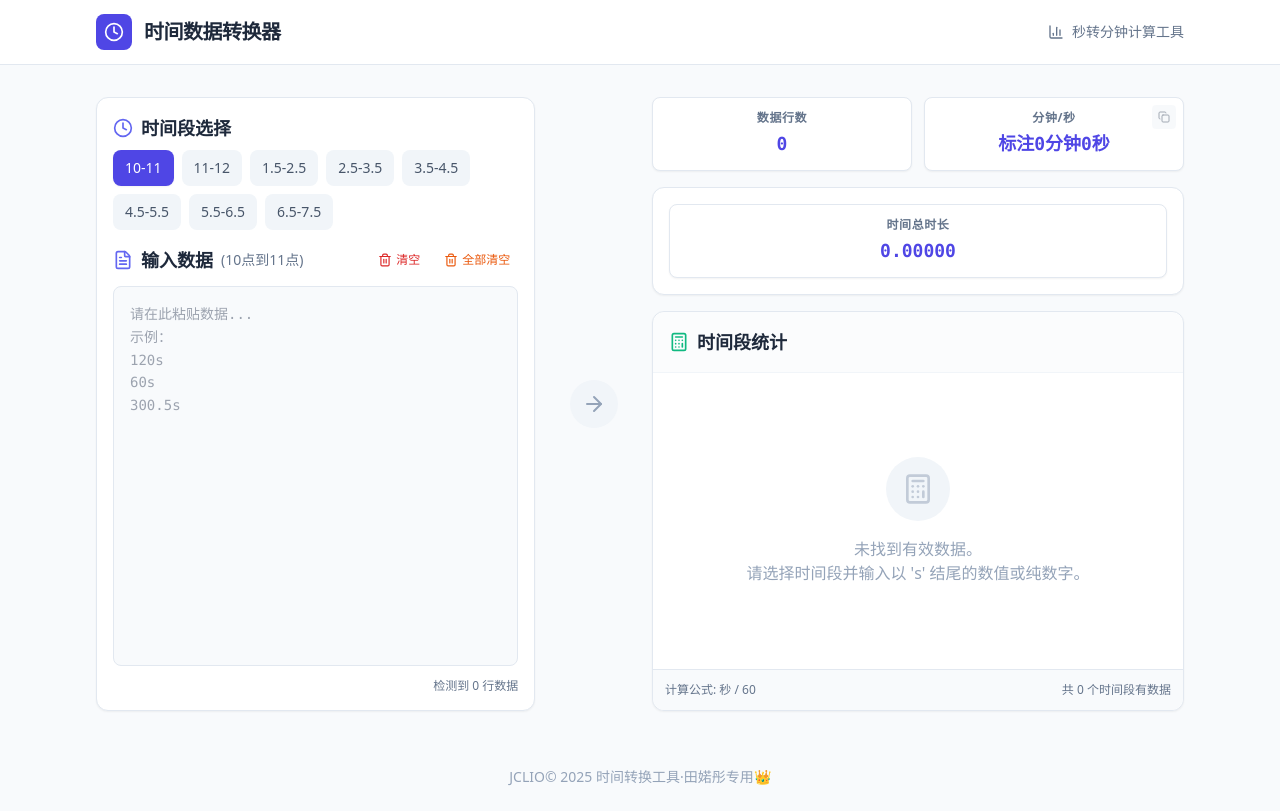
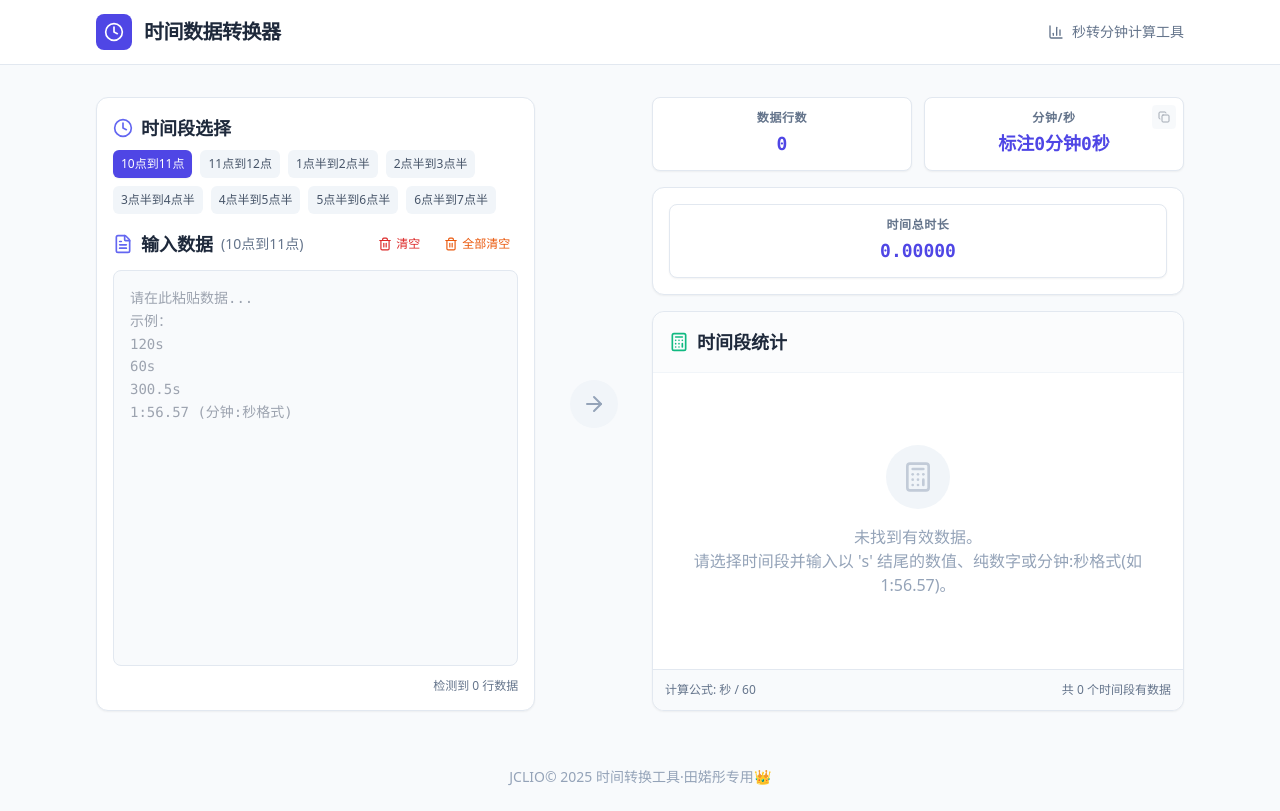
Before and after one commit to jclio-my/seconds_to_minutes, a React (Vite) app: page / in a window 1280 px wide. Built offline with nearby package versions, Linux system fonts and the light colour scheme.

Commit message:
feat: Add minutes:seconds format support to time parser

```diff
--- a/components/TimeConverter.tsx
+++ b/components/TimeConverter.tsx
@@ -30,14 +30,14 @@ interface TimeSlotStats {
 
 // 定义时间段
 const TIME_SLOTS = [
-  { id: '10-11', label: '10-11', description: '10点到11点' },
-  { id: '11-12', label: '11-12', description: '11点到12点' },
-  { id: '1.5-2.5', label: '1.5-2.5', description: '1点半到2点半' },
-  { id: '2.5-3.5', label: '2.5-3.5', description: '2点半到3点半' },
-  { id: '3.5-4.5', label: '3.5-4.5', description: '3点半到4点半' },
-  { id: '4.5-5.5', label: '4.5-5.5', description: '4点半到5点半' },
-  { id: '5.5-6.5', label: '5.5-6.5', description: '5点半到6点半' },
-  { id: '6.5-7.5', label: '6.5-7.5', description: '6点半到7点半' },
+  { id: '10-11', label: '10点到11点', description: '10点到11点' },
+  { id: '11-12', label: '11点到12点', description: '11点到12点' },
+  { id: '1.5-2.5', label: '1点半到2点半', description: '1点半到2点半' },
+  { id: '2.5-3.5', label: '2点半到3点半', description: '2点半到3点半' },
+  { id: '3.5-4.5', label: '3点半到4点半', description: '3点半到4点半' },
+  { id: '4.5-5.5', label: '4点半到5点半', description: '4点半到5点半' },
+  { id: '5.5-6.5', label: '5点半到6点半', description: '5点半到6点半' },
+  { id: '6.5-7.5', label: '6点半到7点半', description: '6点半到7点半' },
 ];
 
 const STORAGE_KEY = 'timeConverterData';
@@ -88,11 +88,32 @@ export const TimeConverter: React.FC = () => {
         const trimmed = line.trim();
         if (!trimmed) return;
 
-        const match = trimmed.match(/^([\d.]+)s?$/i);
+        // 尝试匹配分钟:秒格式 (例如: 1:56.57)
+        const minuteMatch = trimmed.match(/^(\d+):([\d.]+)$/);
+        // 尝试匹配纯秒数格式 (例如: 120.5s 或 120.5)
+        const secondMatch = trimmed.match(/^([\d.]+)s?$/i);
 
-        if (match && match[1]) {
-          const seconds = parseFloat(match[1]);
-          if (!isNaN(seconds)) {
+        let seconds = 0;
+        let isValid = false;
+
+        if (minuteMatch && minuteMatch[1] && minuteMatch[2]) {
+          // 分钟:秒格式处理
+          const minutes = parseFloat(minuteMatch[1]);
+          const secondsPart = parseFloat(minuteMatch[2]);
+          if (!isNaN(minutes) && !isNaN(secondsPart)) {
+            seconds = minutes * 60 + secondsPart;
+            isValid = true;
+          }
+        } else if (secondMatch && secondMatch[1]) {
+          // 纯秒数格式处理
+          const secondsValue = parseFloat(secondMatch[1]);
+          if (!isNaN(secondsValue)) {
+            seconds = secondsValue;
+            isValid = true;
+          }
+        }
+
+        if (isValid) {
           const minutes = seconds / 60;
           parsed.push({
             id: index,
@@ -101,7 +122,6 @@ export const TimeConverter: React.FC = () => {
             minutes
           });
           totalSec += seconds;
-          }
         }
       });
 
@@ -195,7 +215,7 @@ export const TimeConverter: React.FC = () => {
                 <button
                   key={slot.id}
                   onClick={() => handleTimeSlotChange(slot.id)}
-                  className={`px-3 py-2 rounded-lg text-sm font-medium transition-all ${
+                  className={`px-2 py-1.5 rounded-md text-xs font-medium transition-all ${
                     activeTimeSlot === slot.id
                       ? 'bg-indigo-600 text-white shadow-sm'
                       : 'bg-slate-100 text-slate-600 hover:bg-slate-200'
@@ -237,7 +257,7 @@ export const TimeConverter: React.FC = () => {
 
           <textarea
             className="flex-grow w-full p-4 bg-slate-50 border border-slate-200 rounded-lg font-mono text-sm focus:ring-2 focus:ring-indigo-500 focus:border-indigo-500 outline-none resize-none text-slate-700 leading-relaxed"
-            placeholder="请在此粘贴数据...&#10;示例：&#10;120s&#10;60s&#10;300.5s"
+            placeholder="请在此粘贴数据...&#10;示例：&#10;120s&#10;60s&#10;300.5s&#10;1:56.57 (分钟:秒格式)"
             value={currentInputText}
             onChange={(e) => handleInputChange(e.target.value)}
           />
@@ -318,7 +338,7 @@ export const TimeConverter: React.FC = () => {
                 <div className="w-16 h-16 bg-slate-100 rounded-full flex items-center justify-center mb-4">
                   <Calculator size={32} className="opacity-50" />
                 </div>
-                <p className="text-center">未找到有效数据。<br/>请选择时间段并输入以 's' 结尾的数值或纯数字。</p>
+                <p className="text-center">未找到有效数据。<br/>请选择时间段并输入以 's' 结尾的数值、纯数字或分钟:秒格式(如1:56.57)。</p>
               </div>
             ) : (
               <div className="space-y-3">
```
Lines whose indentation alone changed are shown as unchanged.
